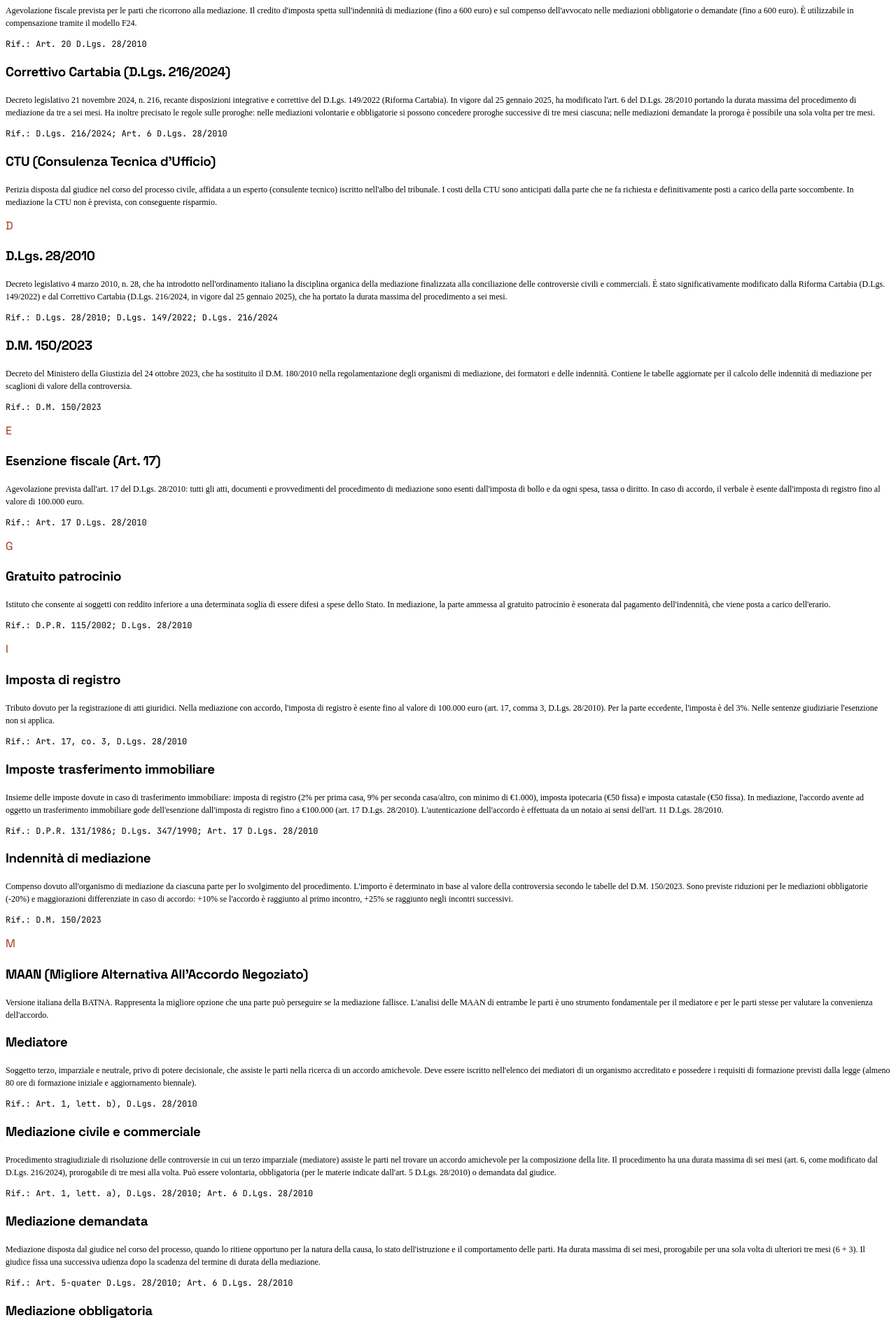
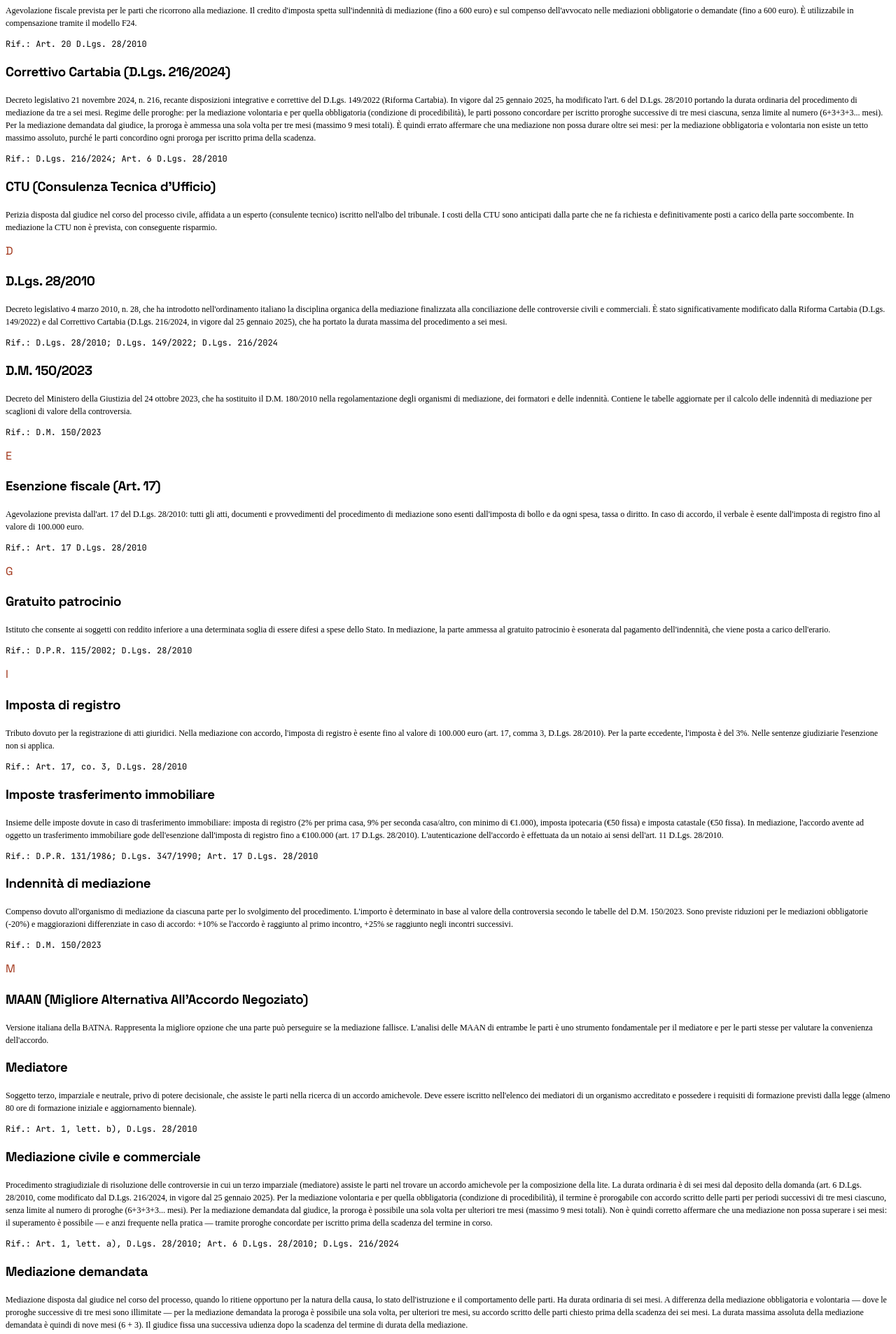
Before and after one commit to calcagnocarloalberto1-star/calcolomediazione, a React (Vite) app in the folder client/: page /glossario in a window 1280 px wide. Shown: the part 1700-3607 px from the top of the page at 70% size. Built offline with nearby package versions, Linux system fonts and the light colour scheme; no server answers.

Commit message:
Update Glossario.tsx

```diff
--- a/client/src/pages/Glossario.tsx
+++ b/client/src/pages/Glossario.tsx
@@ -58,7 +58,7 @@ const glossaryEntries: GlossaryEntry[] = [
   },
   {
     term: "Correttivo Cartabia (D.Lgs. 216/2024)",
-    definition: "Decreto legislativo 21 novembre 2024, n. 216, recante disposizioni integrative e correttive del D.Lgs. 149/2022 (Riforma Cartabia). In vigore dal 25 gennaio 2025, ha modificato l'art. 6 del D.Lgs. 28/2010 portando la durata massima del procedimento di mediazione da tre a sei mesi. Ha inoltre precisato le regole sulle proroghe: nelle mediazioni volontarie e obbligatorie si possono concedere proroghe successive di tre mesi ciascuna; nelle mediazioni demandate la proroga è possibile una sola volta per tre mesi.",
+    definition: "Decreto legislativo 21 novembre 2024, n. 216, recante disposizioni integrative e correttive del D.Lgs. 149/2022 (Riforma Cartabia). In vigore dal 25 gennaio 2025, ha modificato l'art. 6 del D.Lgs. 28/2010 portando la durata ordinaria del procedimento di mediazione da tre a sei mesi. Regime delle proroghe: per la mediazione volontaria e per quella obbligatoria (condizione di procedibilità), le parti possono concordare per iscritto proroghe successive di tre mesi ciascuna, senza limite al numero (6+3+3+3... mesi). Per la mediazione demandata dal giudice, la proroga è ammessa una sola volta per tre mesi (massimo 9 mesi totali). È quindi errato affermare che una mediazione non possa durare oltre sei mesi: per la mediazione obbligatoria e volontaria non esiste un tetto massimo assoluto, purché le parti concordino ogni proroga per iscritto prima della scadenza.",
     references: "D.Lgs. 216/2024; Art. 6 D.Lgs. 28/2010"
   },
   {
@@ -111,12 +111,12 @@ const glossaryEntries: GlossaryEntry[] = [
   },
   {
     term: "Mediazione civile e commerciale",
-    definition: "Procedimento stragiudiziale di risoluzione delle controversie in cui un terzo imparziale (mediatore) assiste le parti nel trovare un accordo amichevole per la composizione della lite. Il procedimento ha una durata massima di sei mesi (art. 6, come modificato dal D.Lgs. 216/2024), prorogabile di tre mesi alla volta. Può essere volontaria, obbligatoria (per le materie indicate dall'art. 5 D.Lgs. 28/2010) o demandata dal giudice.",
-    references: "Art. 1, lett. a), D.Lgs. 28/2010; Art. 6 D.Lgs. 28/2010"
+    definition: "Procedimento stragiudiziale di risoluzione delle controversie in cui un terzo imparziale (mediatore) assiste le parti nel trovare un accordo amichevole per la composizione della lite. La durata ordinaria è di sei mesi dal deposito della domanda (art. 6 D.Lgs. 28/2010, come modificato dal D.Lgs. 216/2024, in vigore dal 25 gennaio 2025). Per la mediazione volontaria e per quella obbligatoria (condizione di procedibilità), il termine è prorogabile con accordo scritto delle parti per periodi successivi di tre mesi ciascuno, senza limite al numero di proroghe (6+3+3+3... mesi). Per la mediazione demandata dal giudice, la proroga è possibile una sola volta per ulteriori tre mesi (massimo 9 mesi totali). Non è quindi corretto affermare che una mediazione non possa superare i sei mesi: il superamento è possibile — e anzi frequente nella pratica — tramite proroghe concordate per iscritto prima della scadenza del termine in corso.",
+    references: "Art. 1, lett. a), D.Lgs. 28/2010; Art. 6 D.Lgs. 28/2010; D.Lgs. 216/2024"
   },
   {
     term: "Mediazione demandata",
-    definition: "Mediazione disposta dal giudice nel corso del processo, quando lo ritiene opportuno per la natura della causa, lo stato dell'istruzione e il comportamento delle parti. Ha durata massima di sei mesi, prorogabile per una sola volta di ulteriori tre mesi (6 + 3). Il giudice fissa una successiva udienza dopo la scadenza del termine di durata della mediazione.",
+    definition: "Mediazione disposta dal giudice nel corso del processo, quando lo ritiene opportuno per la natura della causa, lo stato dell'istruzione e il comportamento delle parti. Ha durata ordinaria di sei mesi. A differenza della mediazione obbligatoria e volontaria — dove le proroghe successive di tre mesi sono illimitate — per la mediazione demandata la proroga è possibile una sola volta, per ulteriori tre mesi, su accordo scritto delle parti chiesto prima della scadenza dei sei mesi. La durata massima assoluta della mediazione demandata è quindi di nove mesi (6 + 3). Il giudice fissa una successiva udienza dopo la scadenza del termine di durata della mediazione.",
     references: "Art. 5-quater D.Lgs. 28/2010; Art. 6 D.Lgs. 28/2010"
   },
   {
```
